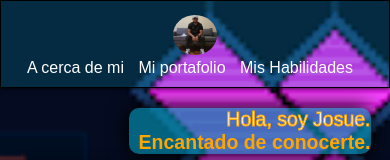
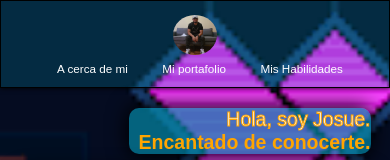
Before and after one commit to JOSHLET4/portFolio, a plain HTML site: page index.html in a window 390 px wide. Shown: the top 160 px of the page. Drawn offline with Linux system fonts and the light colour scheme.

Commit message:
actualizacion

```diff
--- a/css/index.css
+++ b/css/index.css
@@ -59,6 +59,8 @@ a{
 
 nav a{
     padding-right: 20px;
+    padding-left: 20px;
+    font-size: 1.5vw;
 }
 
 nav a:hover{
@@ -71,6 +73,7 @@ nav a:hover{
     }
     nav a{
         padding-right: 10px;
+        font-size: 3vw;
     }
 }
 /* TERMINA LA SECCION DE ENCABEZADO*/
```
